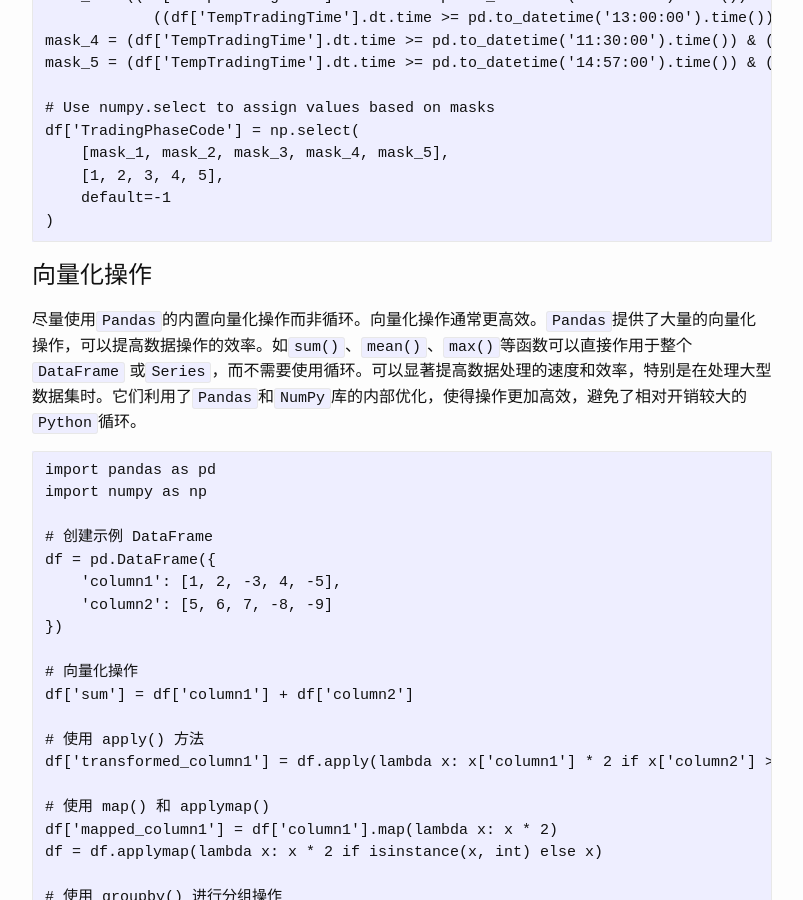
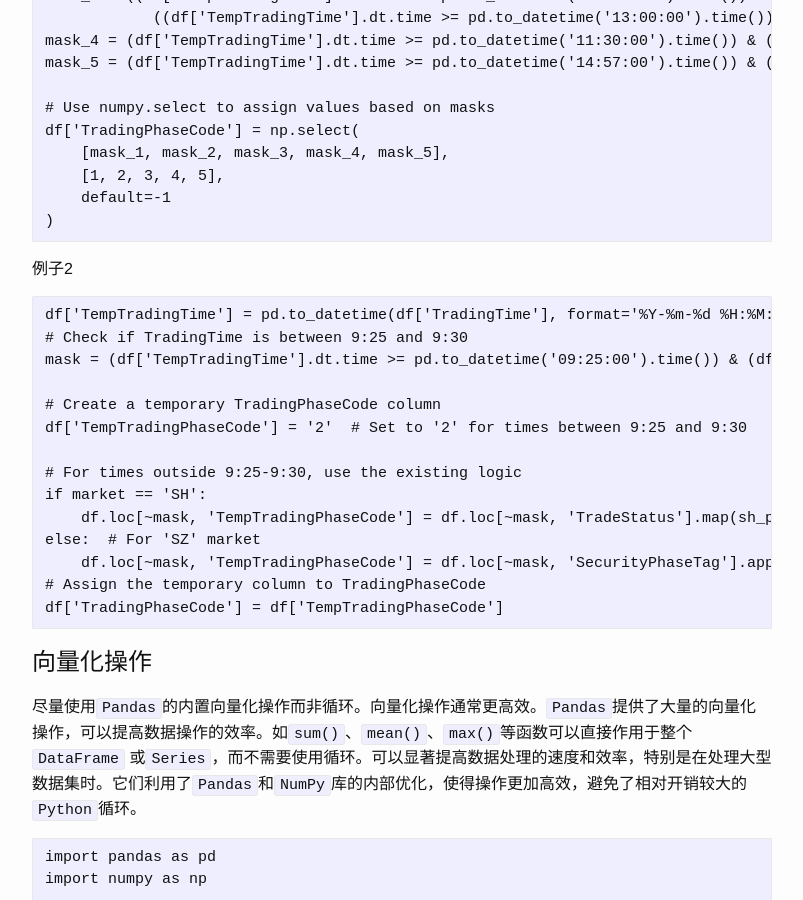
Before and after one commit to josephstalin117/josephstalin117.github.io, a Jekyll site: the page built from _posts/2024-10-9-python-performance-optimization.markdown, in a window 1280 px wide and 900 px high, scrolled down 6822 px. Shown: the whole window, without its empty margins (238-1041 px from the left). Built offline with Jekyll 4.4.1, drawn with Linux system fonts in a browser that asks for light colours.

Commit message:
update bool mask

````diff
--- a/_posts/2024-10-9-python-performance-optimization.markdown
+++ b/_posts/2024-10-9-python-performance-optimization.markdown
@@ -284,6 +284,23 @@
     default=-1
 )
 ```
+例子2
+```
+df['TempTradingTime'] = pd.to_datetime(df['TradingTime'], format='%Y-%m-%d %H:%M:%S.%f')
+# Check if TradingTime is between 9:25 and 9:30
+mask = (df['TempTradingTime'].dt.time >= pd.to_datetime('09:25:00').time()) & (df['TempTradingTime'].dt.time < pd.to_datetime('09:30:00').time())
+
+# Create a temporary TradingPhaseCode column
+df['TempTradingPhaseCode'] = '2'  # Set to '2' for times between 9:25 and 9:30
+
+# For times outside 9:25-9:30, use the existing logic
+if market == 'SH':
+    df.loc[~mask, 'TempTradingPhaseCode'] = df.loc[~mask, 'TradeStatus'].map(sh_phase_mapping).fillna('-1')
+else:  # For 'SZ' market
+    df.loc[~mask, 'TempTradingPhaseCode'] = df.loc[~mask, 'SecurityPhaseTag'].apply(lambda x: sz_phase_mapping.get(x[0], '-1'))
+# Assign the temporary column to TradingPhaseCode
+df['TradingPhaseCode'] = df['TempTradingPhaseCode']
+```
 
 # 向量化操作
 尽量使用`Pandas`的内置向量化操作而非循环。向量化操作通常更高效。`Pandas`提供了大量的向量化操作，可以提高数据操作的效率。如`sum()`、`mean()`、`max()`等函数可以直接作用于整个`DataFrame` 或`Series`，而不需要使用循环。可以显著提高数据处理的速度和效率，特别是在处理大型数据集时。它们利用了`Pandas`和`NumPy`库的内部优化，使得操作更加高效，避免了相对开销较大的`Python`循环。
````
